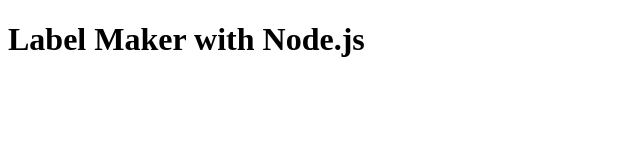
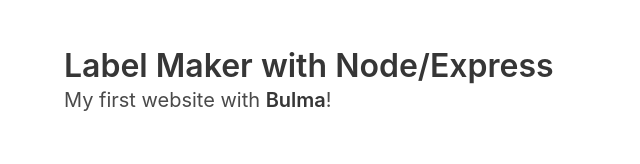
Before and after one commit to apolloinfinity/node-label-maker, a website: page client/index.html in a window 1280 px wide. Shown: the whole page, without its empty margins (0-640 px from the left). Drawn offline with nearby package versions, Linux system fonts and the light colour scheme.

Commit message:
Using Bulma CSS for UI

```diff
--- a/client/index.html
+++ b/client/index.html
@@ -1,16 +1,25 @@
 <!DOCTYPE html>
-<html lang="en">
+<html>
 
 <head>
-    <meta charset="UTF-8">
-    <meta name="viewport" content="width=device-width, initial-scale=1.0">
-    <meta http-equiv="X-UA-Compatible" content="ie=edge">
-    <title>Label Maker</title>
+    <meta charset="utf-8">
+    <meta name="viewport" content="width=device-width, initial-scale=1">
+    <title>Node Label Maker</title>
+    <link rel="stylesheet" href="https://cdnjs.cloudflare.com/ajax/libs/bulma/0.7.4/css/bulma.min.css">
+    <script defer src="https://use.fontawesome.com/releases/v5.3.1/js/all.js"></script>
 </head>
 
 <body>
-    <h1>Label Maker with Node.js</h1>
-
+    <section class="section">
+        <div class="container">
+            <h1 class="title">
+                Label Maker with Node/Express
+            </h1>
+            <p class="subtitle">
+                My first website with <strong>Bulma</strong>!
+            </p>
+        </div>
+    </section>
 </body>
 
 </html>
```
Also changed, not shown: index.js (+6 -1 lines), README.md.
